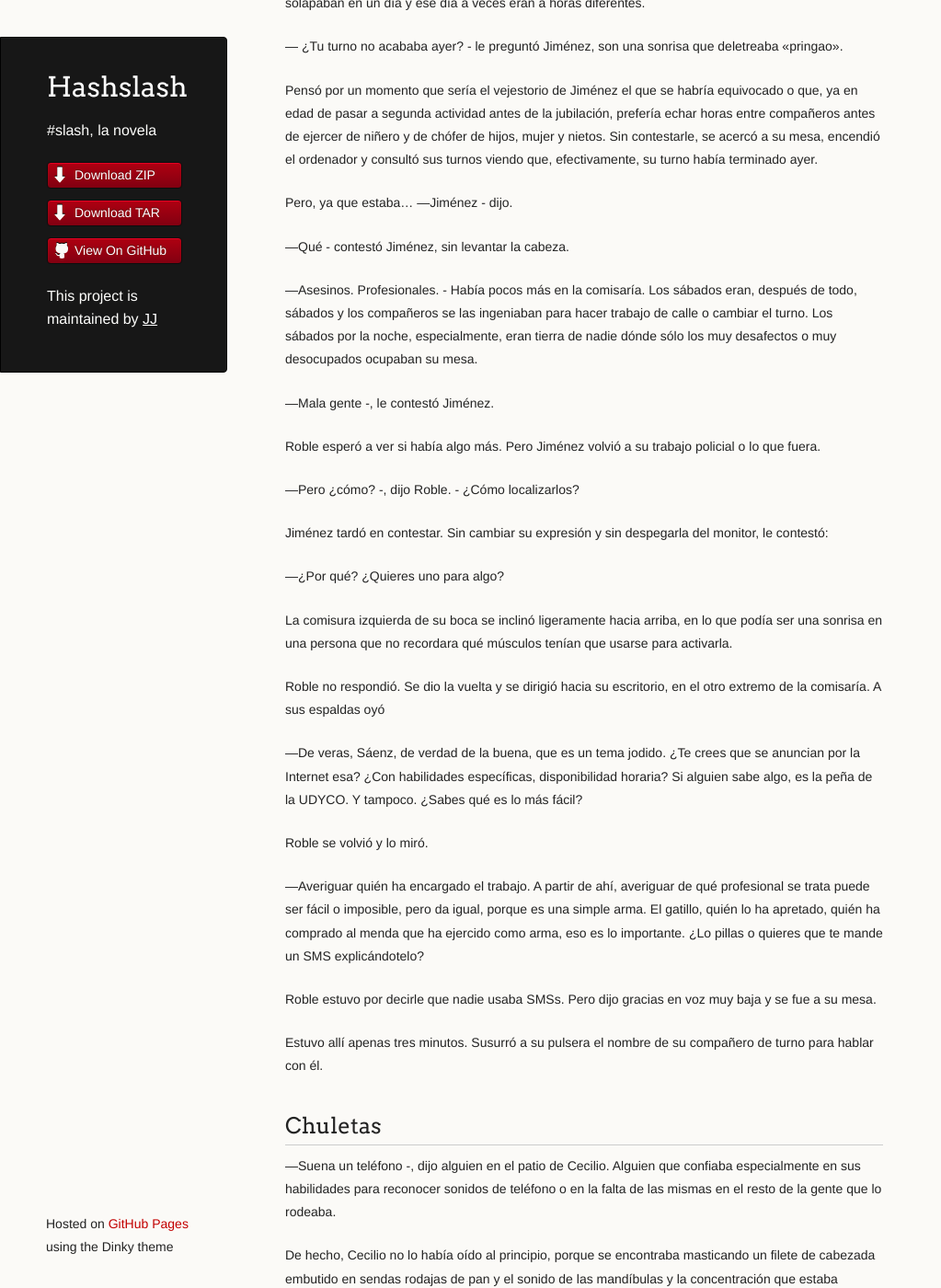
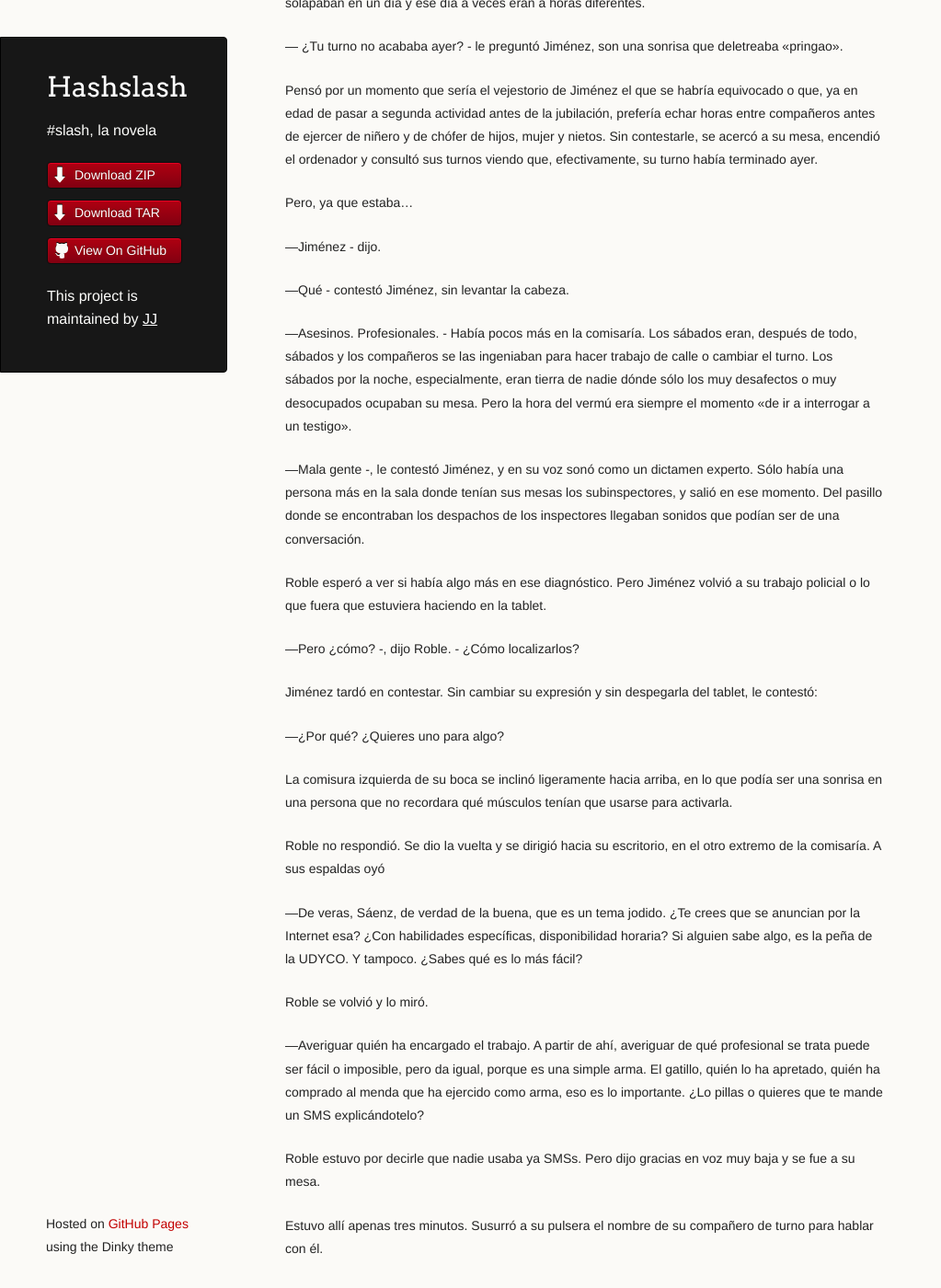
Before and after one commit to JJ/HashSlash, a Jekyll site: the page built from texto/HashSlash.md, in a window 1280 px wide and 1400 px high, scrolled down 85778 px. Shown: the whole window at 92% size, without its empty margins (0-1023 px from the left). Built offline with Jekyll 4.4.1, drawn with Linux system fonts in a browser that asks for light colours; some of the changed text lies outside the part shown.

Commit message:
Sync texto/HashSlash.md from master to gh-pages

```diff
--- a/texto/HashSlash.md
+++ b/texto/HashSlash.md
@@ -2494,9 +2494,32 @@ todavía con el moreno pillado en Almuñécar, y terminado en julio del
 hacía, unas veces por encima y otras veces por debajo. Era esa persona
 inexistente que se llama el español medio, y único por ello.
 
-Y una persona normal hace su trabajo con normalidad. Hace lo que tiene que hacer, ni más ni menos. Es decir, ni un poco más de lo debido ni demasiado poco como para que le caiga un paquete o simplemente sea el hazmerreír de la comisaría. O, en concreto, del Yimi. Así que mientras Roble se hacía lo que quiera que estuviera haciendo en ese momento, o nada, Cecilio se dedicó a hacer el resumen del interrogatorio y de los informes forenses para la jueza, tecleando con dos dedos y pulgar sobre barra espaciadora y gafas sobre el puente de la nariz. Un montón de palabras, dos mil trescientas veinticinco, como informó Word fielmente, para decir que no sabían mucho y que en realidad tampoco habían descartado a nadie. "Todas las vías de investigación permanecen abiertas". Y la muerta sigue muerta, y su asesino suelto.
-
-Una vez enviado el informe a la jueza, que decidiría registros, imputaciones o lo que tuviera que decidir, ¿qué tocaba ahora? Lo normal. Cecilio siempre hacía lo normal. Familia, amigos. La lista que había proporcionado Tina de los que habían asistido a la fiesta, con algunos teléfonos. Un montón de niñatos y niñatas a los que tuvo que llamar, uno por uno, para pedirles que pasaran por comisaría cuando lo tuvieran a bien, y si tenían el teléfono de un tal este o de una tal aquella. Y luego una segunda ronda para los que no habían contestado, los nuevos teléfonos, teléfonos equivocados, "Buenas tardes, soy el inspector Cecilio Martín, ¿estoy hablando con Vicente Pérez", "Yo no he sido, no he hecho nada", "Qué me hace si no voy", "Uf, con lo liado que estoy", así toda la tarde, el turno avanzando hasta su conclusión.
+Y una persona normal hace su trabajo con normalidad. Hace lo que tiene
+que hacer, ni más ni menos. Es decir, ni un poco más de lo debido ni
+demasiado poco como para que le caiga un paquete o simplemente sea el
+hazmerreír de la comisaría. O, en concreto, del Yimi. Así que mientras
+Roble se hacía lo que quiera que estuviera haciendo en ese momento, o
+nada, Cecilio se dedicó a hacer el resumen del interrogatorio y de los
+informes forenses para la jueza, tecleando con dos dedos y pulgar
+sobre barra espaciadora y gafas sobre el puente de la nariz. Un montón
+de palabras, dos mil trescientas veinticinco, como informó Word
+fielmente, para decir que no sabían mucho y que en realidad tampoco
+habían descartado a nadie. "Todas las vías de investigación permanecen
+abiertas". Y la muerta sigue muerta, y su asesino suelto.
+
+Una vez enviado el informe a la jueza, que decidiría registros,
+imputaciones o lo que tuviera que decidir, ¿qué tocaba ahora? Lo
+normal. Cecilio siempre hacía lo normal. Familia, amigos. La lista que
+había proporcionado Tina de los que habían asistido a la fiesta, con
+algunos teléfonos. Un montón de niñatos y niñatas a los que tuvo que
+llamar, uno por uno, para pedirles que pasaran por comisaría cuando lo
+tuvieran a bien, y si tenían el teléfono de un tal este o de una tal
+aquella. Y luego una segunda ronda para los que no habían contestado,
+los nuevos teléfonos, teléfonos equivocados, "Buenas tardes, soy el
+inspector Cecilio Martín, ¿estoy hablando con Vicente Pérez", "Yo no
+he sido, no he hecho nada", "Qué me hace si no voy", "Uf, con lo liado
+que estoy", así toda la tarde, el turno avanzando hasta su
+conclusión.
 
 Y entonces, el MXE. Los informes de tóxicos se hacen por algo. Pueden haber sido un factor coadyuvante, "ayudante", decía uno de sus alumnos tutorizados, en el crimen. ¿La habían intoxicado para que no gritara o se defendiera?
 
@@ -4071,6 +4094,7 @@ nietos. Sin contestarle,  se acercó a su mesa, encendió el ordenador y consult
 turnos viendo que, efectivamente, su turno había terminado ayer.
 
 Pero, ya que estaba...
+
 —Jiménez - dijo.
 
 —Qué - contestó Jiménez, sin levantar la cabeza.
@@ -4079,17 +4103,22 @@ Pero, ya que estaba...
 sábados eran, después de todo, sábados y los compañeros se las
 ingeniaban para hacer trabajo de calle o cambiar el turno. Los sábados
 por la noche, especialmente, eran tierra de nadie dónde sólo los muy
-desafectos o muy desocupados ocupaban su mesa.
-
-—Mala gente -, le contestó Jiménez.
-
-Roble esperó a ver si había algo más. Pero Jiménez volvió a su trabajo
-policial o lo que fuera.
+desafectos o muy desocupados ocupaban su mesa. Pero la hora del vermú
+era siempre el momento «de ir a interrogar a un testigo».
+
+—Mala gente -, le contestó Jiménez, y en su voz sonó como un dictamen
+experto. Sólo había una persona más en la sala donde tenían sus mesas
+los subinspectores, y salió en ese momento. Del pasillo donde se
+encontraban los despachos de los inspectores llegaban sonidos que
+podían ser de una conversación.
+
+Roble esperó a ver si había algo más en ese diagnóstico. Pero Jiménez volvió a su trabajo
+policial o lo que fuera que estuviera haciendo en la tablet.
 
 —Pero ¿cómo? -, dijo Roble. - ¿Cómo localizarlos?
 
 Jiménez tardó en contestar. Sin cambiar su expresión y sin despegarla
-del monitor, le contestó:
+del tablet, le contestó:
 
 —¿Por qué? ¿Quieres uno para algo?
 
@@ -4113,7 +4142,7 @@ igual, porque es una simple arma. El gatillo, quién lo ha apretado,
 quién ha comprado al menda que ha ejercido como arma, eso es lo
 importante. ¿Lo pillas o quieres que te mande un SMS explicándotelo?
 
-Roble estuvo por decirle que nadie usaba SMSs. Pero dijo gracias en
+Roble estuvo por decirle que nadie usaba ya SMSs. Pero dijo gracias en
 voz muy baja y se fue a su mesa.
 
 Estuvo allí apenas tres minutos. Susurró a su pulsera el nombre de su
@@ -4142,7 +4171,7 @@ teléfono.
 
 —¿Sabes dónde vivo? - Preguntó Cecilio.
 
-—Sí. - contestó Roble. Y colgó.
+—Sí -, contestó Roble. Y colgó.
 
 ## Viaje a la periferia del crimen
 
@@ -4199,7 +4228,8 @@ preocuparle.
 
 Pero a falta de direcciones automáticas, tuvo que recurrir al viejo
 «dime cómo se va desde ahí». La instrucciones de Cecilio incluían
-rotondas, tiendas que habían cerrado, una esquina con una cantidad de
+rotondas, tiendas que habían cerrado sin dejar ningún signo externo de
+nunca haber existido salvo una persiana con un graffiti, una esquina con una cantidad de
 cagadas de perro excesiva y árboles de especie indeterminada y altura
 determinada.
 
```
